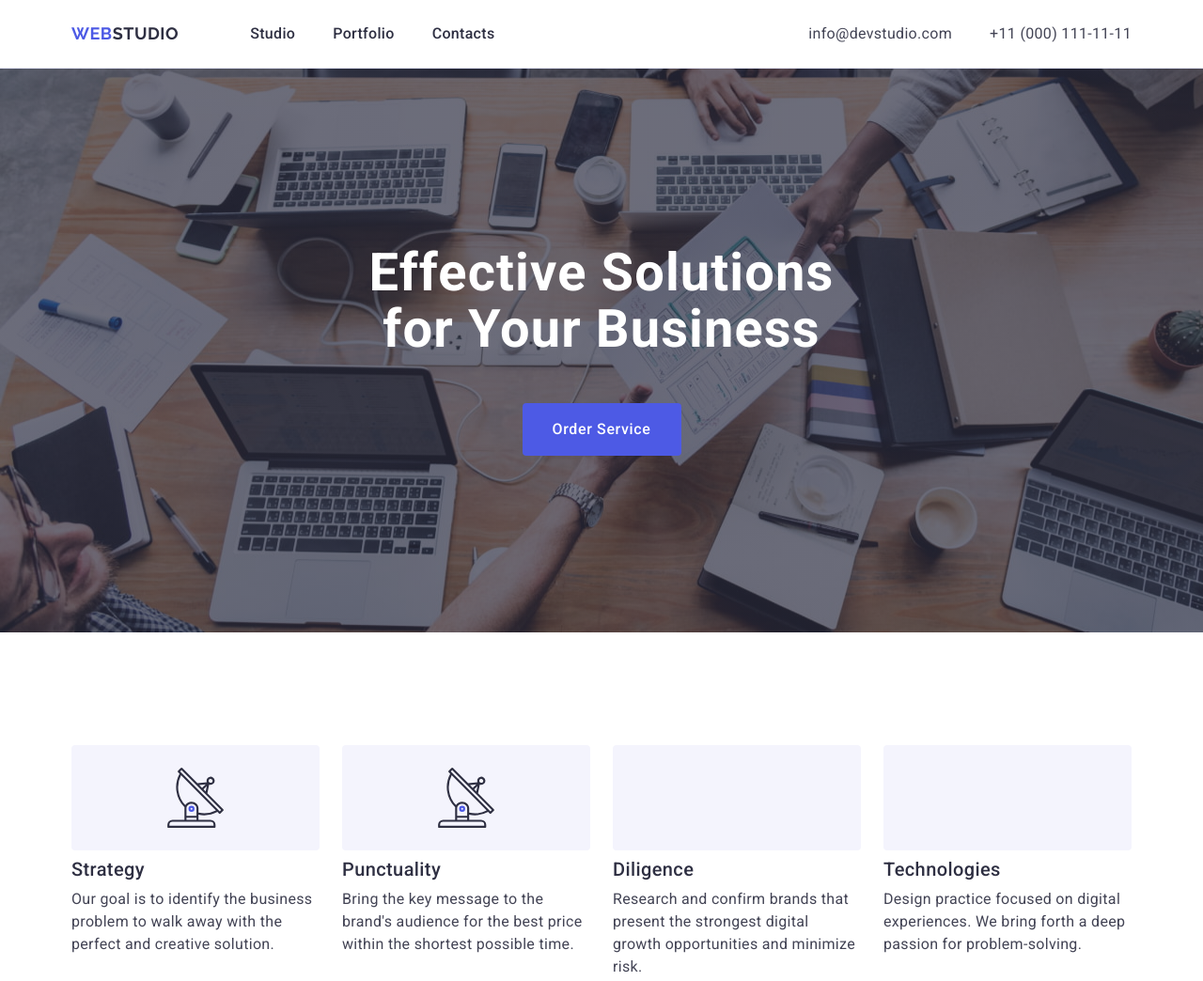
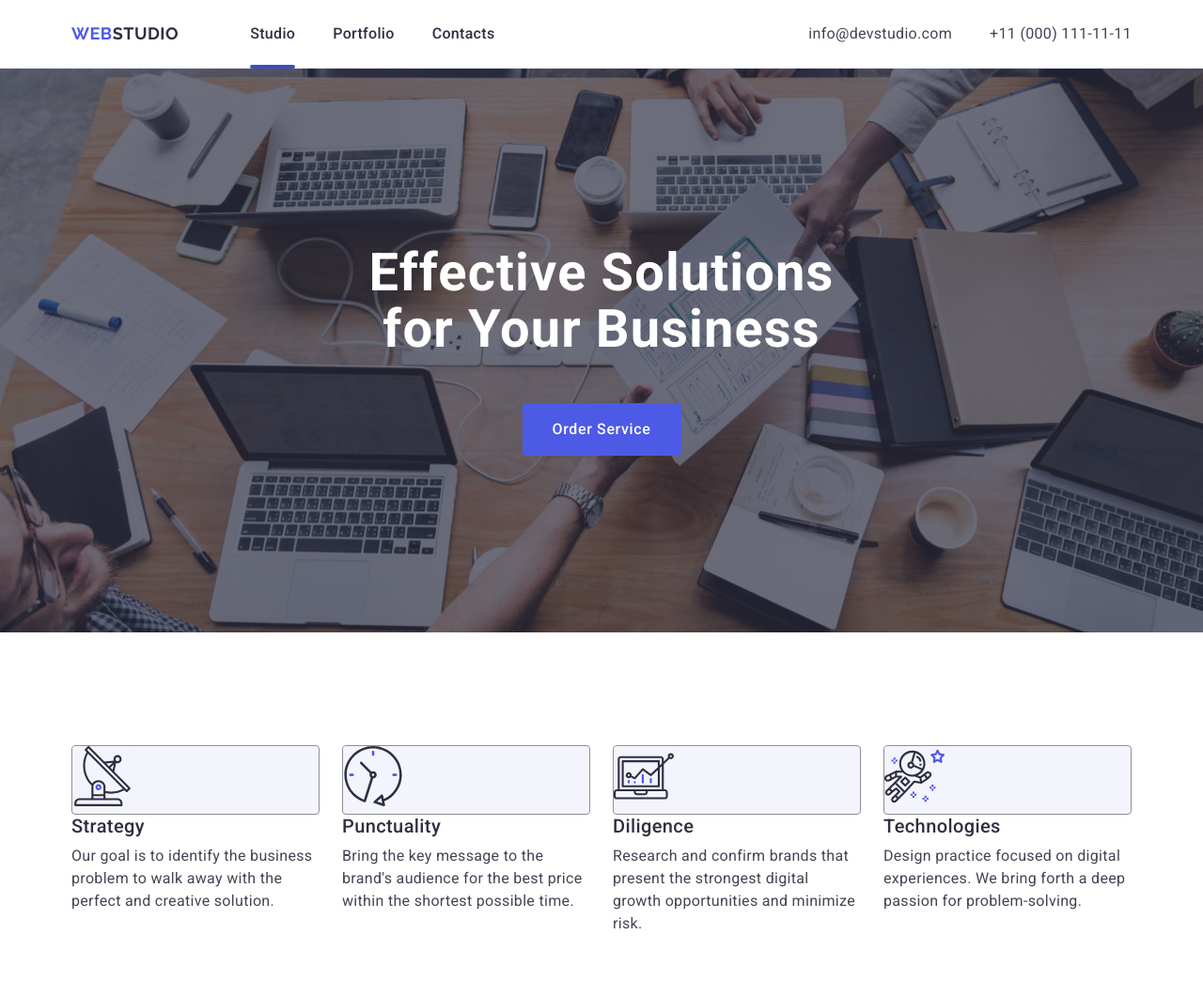
Before and after one commit to Yana485/goit-markup-hw-04, a plain HTML site: page index.html in a window 1280 px wide. Shown: the top 1044 px of the page at 94% size. Drawn offline with nearby package versions, Linux system fonts and the light colour scheme.

Commit message:
Progress!
- nav hover pseudoelement
- imported all svg images
- currently trying to set svg in features sections

```diff
--- a/css/styles.css
+++ b/css/styles.css
@@ -80,19 +80,37 @@ list-style-type: none;
     padding-top: 24px;
     padding-bottom: 24px;
 }
-.menu-link{ /*меню навігації*/
-    color:#2E2F42;
-    /* Body Medium */
+.menu-item{ /*меню навігації*/
     font-size: 16px;
     font-weight: 500;
     line-height: 1.5;
-    /* 150% */
     padding: 24px 0 24px;
     letter-spacing: 0.02em;
+    position: relative;
+}
+.menu-link{
+    color: #2E2F42;
 }
 .menu-link:hover{
     color:  #404BBF;
-    text-decoration-line: underline;
+}
+
+.current {
+    position: relative;
+    color: #404BBF;
+
+    transition: color 250ms cubic-bezier(0.4, 0, 0.2, 1);
+}
+.current::after {
+    content: '';
+    position: absolute;
+    left: 0;
+    bottom: -1px;
+    display: block;
+    width: 100%;
+    height: 4px;
+    border-radius: 2px;
+    background-color: #404BBF;
 }
 .menu-link:focus{
     color: #404BBF;
@@ -117,12 +135,17 @@ list-style-type: none;
     color:#404bbf;
 }
 .banner, .down-part{
-    background: #2E2F42;
+    background: #2e2f42;
 }
 .banner{
     padding-top: 188px;
     padding-bottom: 188px;
     background-image: linear-gradient(rgba(46, 47, 66, 0.7), rgba(46, 47, 66, 0.7)), url(/images/banner/hero_img.jpg);
+    /* background-repeat: no-repeat;
+    max-width: 1440px;
+    margin-left: auto;
+    margin-right: auto; */
+    background-size: cover;
 }
 .page-title{ /*Заголовок на банері зверху*/
     color: #FFF;
@@ -187,6 +210,15 @@ list-style-type: none;
     letter-spacing: 0.02em;
 }
 
+.features-icon-box{
+    border-radius: 4px;
+        border: 1px solid #8E8F99;
+        background: #F4F4FD;
+}
+.features-icon{
+    width: 64px;
+    height: 64px;
+}
 .team{
     background: #F4F4FD;
 }
--- a/index.html
+++ b/index.html
@@ -26,14 +26,14 @@
             >WEB<span class="logo-part">Studio</span></a
           >
           <ul class="menu">
-            <li class="menu-item">
-              <a class="menu-link link" href="./index.html">Studio</a>
+            <li class="menu-item current">
+              <a class="menu-link link" href="#studio">Studio</a>
             </li>
             <li class="menu-item">
-              <a class="menu-link link" href="">Portfolio</a>
+              <a class="menu-link link" href="#portfolio">Portfolio</a>
             </li>
             <li class="menu-item">
-              <a class="menu-link link" href="">Contacts</a>
+              <a class="menu-link link" href="#contacts">Contacts</a>
             </li>
           </ul>
         </nav>
@@ -65,19 +65,19 @@
       </section>
 
       <!-- Features section -->
-      <section class="features section">
+      <section class="features section" id="studio">
         <div class="container">
           <h2 class="visually-hidden">Features</h2>
           <ul class="features-list">
             <li class="features-list-item">
-              <div class="features-icon">
+              <div class="features-icon-box">
                 <svg
-                  class="icon-antenna"
+                  class="features-icon"
                   width="64"
                   height="64"
                   aria-label="logo"
                 >
-                  <use href="./images/icons/icons.svg#icon-antenna"></use>
+                  <use href="./images/icons.svg#icon-antena"></use>
                 </svg>
               </div>
               <h3 class="features-name">Strategy</h3>
@@ -87,14 +87,14 @@
               </p>
             </li>
             <li class="features-list-item">
-              <div class="features-icon">
+              <div class="features-icon-box">
                 <svg
-                  class="icon-antenna"
+                  class="features-icon"
                   width="64"
                   height="64"
                   aria-label="logo"
                 >
-                  <use href="./images/icons/icons.svg#icon-antenna"></use>
+                  <use href="./images/icons.svg#icon-clock"></use>
                 </svg>
               </div>
               <h3 class="features-name">Punctuality</h3>
@@ -104,14 +104,14 @@
               </p>
             </li>
             <li class="features-list-item">
-              <div class="features-icon">
+              <div class="features-icon-box">
                 <svg
-                  class="icon-antenna"
+                  class="features-icon"
                   width="64"
                   height="64"
                   aria-label="logo"
                 >
-                  <use href=""></use>
+                  <use href="./images/icons.svg#icon-diagram"></use>
                 </svg>
               </div>
               <h3 class="features-name">Diligence</h3>
@@ -121,14 +121,14 @@
               </p>
             </li>
             <li class="features-list-item">
-              <div class="features-icon">
+              <div class="features-icon-box">
                 <svg
-                  class="icon-antenna"
+                  class="features-icon"
                   width="64"
                   height="64"
                   aria-label="logo"
                 >
-                  <use href=""></use>
+                  <use href="./images/icons.svg#icon-astronaut"></use>
                 </svg>
               </div>
               <h3 class="features-name">Technologies</h3>
@@ -142,7 +142,7 @@
       </section>
 
       <!-- Our team section -->
-      <section class="team section">
+      <section class="team section" id="contacts">
         <div class="container">
           <h2 class="section-title">Our team</h2>
           <ul class="team-list">
@@ -199,7 +199,7 @@
       </section>
 
       <!-- Portfolio section -->
-      <section class="portfolio section">
+      <section class="portfolio section" id="portfolio">
         <div class="container">
           <h2 class="section-title portfolio-title">Our Portfolio</h2>
           <ul class="portfolio-list">
```
Also changed, not shown: images/icons.svg (added), images/icons/icons.svg (deleted).
